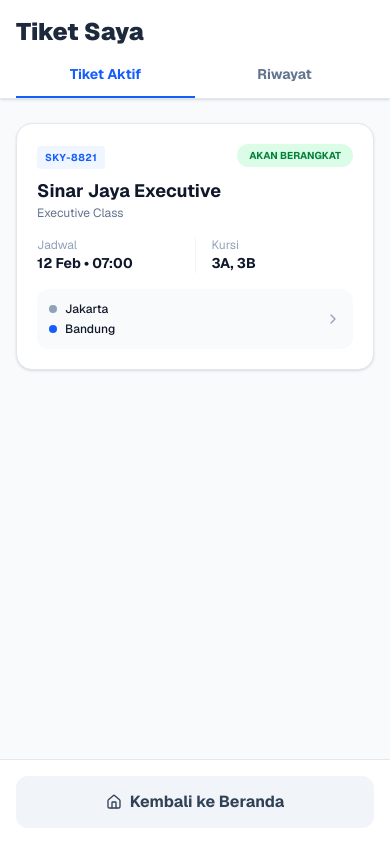
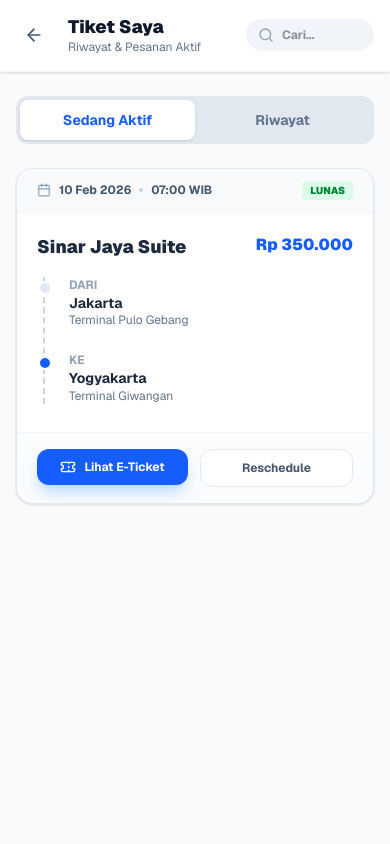
Before and after one commit to doaesque/skybus, a Next.js app: page /my-tickets in a window 390 px wide. Shown: the top 844 px of the page. Built offline with nearby package versions, Linux system fonts and the light colour scheme.

Commit message:
feat(my-tickets): improve header consistency and enable functional search bar

```diff
--- a/src/app/my-tickets/page.tsx
+++ b/src/app/my-tickets/page.tsx
@@ -1,221 +1,315 @@
 "use client";
 
-import React, { useState } from 'react';
+import React, { useState, useRef } from 'react';
+import {
+  ArrowLeft, Calendar, MapPin, Clock, MoreVertical,
+  Star, MessageSquare, Ticket, AlertCircle, Search,
+  Filter, CheckCircle, ChevronRight, X, Camera, Upload, Trash2
+} from 'lucide-react';
 import Link from 'next/link';
-import { BUS_DATA } from '@/constants/data';
-import { MapPin, Calendar, ChevronRight, Ticket, Home, Star, X, CheckCircle } from 'lucide-react';
+import Image from 'next/image';
 
-// --- MODAL RATING ---
-const RatingModal = ({ isOpen, onClose, onSubmit }: { isOpen: boolean; onClose: () => void; onSubmit: (rating: number, review: string) => void }) => {
+export default function MyTicketsPage() {
+  const [activeTab, setActiveTab] = useState<'active' | 'history'>('active');
+  const [showReviewModal, setShowReviewModal] = useState(false);
+  const [selectedTicket, setSelectedTicket] = useState<number | null>(null);
   const [rating, setRating] = useState(0);
-  const [review, setReview] = useState("");
-  const [hover, setHover] = useState(0);
+  const [reviewText, setReviewText] = useState("");
+  const [reviewImages, setReviewImages] = useState<string[]>([]);
+  const fileInputRef = useRef<HTMLInputElement>(null);
 
-  if (!isOpen) return null;
+  // Mock Data Tiket
+  const tickets = [
+    {
+      id: 1,
+      status: 'active',
+      bookingCode: 'SKY-8829301',
+      busName: 'Sinar Jaya Suite',
+      date: '10 Feb 2026',
+      time: '07:00',
+      origin: 'Jakarta',
+      originDetail: 'Terminal Pulo Gebang',
+      destination: 'Yogyakarta',
+      destinationDetail: 'Terminal Giwangan',
+      price: 'Rp 350.000',
+      seat: '1A',
+      isPaid: true
+    },
+    {
+      id: 2,
+      status: 'history',
+      bookingCode: 'SKY-7721002',
+      busName: 'Rosalia Indah VIP',
+      date: '15 Jan 2026',
+      time: '08:30',
+      origin: 'Bandung',
+      originDetail: 'Pool Pasteur',
+      destination: 'Semarang',
+      destinationDetail: 'Terminal Terboyo',
+      price: 'Rp 180.000',
+      seat: '12B',
+      isPaid: true,
+      hasReviewed: false
+    },
+    {
+      id: 3,
+      status: 'history',
+      bookingCode: 'SKY-5510293',
+      busName: 'X-Trans Shuttle',
+      date: '02 Jan 2026',
+      time: '14:00',
+      origin: 'Jakarta',
+      originDetail: 'Hotel Kartika Chandra',
+      destination: 'Bandung',
+      destinationDetail: 'De Batara',
+      price: 'Rp 110.000',
+      seat: '5',
+      isPaid: true,
+      hasReviewed: true
+    }
+  ];
+
+  const filteredTickets = tickets.filter(t => t.status === activeTab);
+
+  const handleOpenReview = (id: number) => {
+    setSelectedTicket(id);
+    setRating(0);
+    setReviewText("");
+    setReviewImages([]);
+    setShowReviewModal(true);
+  };
+
+  const handleImageUpload = (e: React.ChangeEvent<HTMLInputElement>) => {
+    if (e.target.files && e.target.files[0]) {
+      const file = e.target.files[0];
+      const imageUrl = URL.createObjectURL(file);
+      setReviewImages([...reviewImages, imageUrl]);
+    }
+  };
+
+  const removeImage = (index: number) => {
+    setReviewImages(reviewImages.filter((_, i) => i !== index));
+  };
+
+  const submitReview = () => {
+    // Simulasi submit review
+    alert("Ulasan berhasil dikirim! Terima kasih.");
+    setShowReviewModal(false);
+  };
 
   return (
-    <div className="fixed inset-0 z-50 flex items-center justify-center p-4 bg-slate-900/60 backdrop-blur-sm animate-in fade-in">
-      <div className="bg-white dark:bg-slate-900 w-full max-w-sm rounded-3xl p-6 shadow-2xl border border-slate-200 dark:border-slate-800 relative">
-        <button onClick={onClose} className="absolute top-4 right-4 p-1 hover:bg-slate-100 dark:hover:bg-slate-800 rounded-full transition">
-          <X className="w-5 h-5 text-slate-400" />
+    <div className="min-h-screen bg-slate-50 dark:bg-slate-950 font-sans text-slate-800 dark:text-slate-100 transition-colors pb-20">
+
+      {showReviewModal && (
+        <div className="fixed inset-0 z-50 flex items-end md:items-center justify-center bg-slate-900/60 backdrop-blur-sm animate-in fade-in">
+          <div className="bg-white dark:bg-slate-900 w-full max-w-md md:rounded-3xl rounded-t-3xl p-6 shadow-2xl border border-slate-100 dark:border-slate-800 animate-in slide-in-from-bottom-10 md:slide-in-from-bottom-0">
+            <div className="flex justify-between items-center mb-6 border-b border-slate-100 dark:border-slate-800 pb-4">
+              <h3 className="font-black text-lg">Tulis Ulasan</h3>
+              <button onClick={() => setShowReviewModal(false)} className="p-2 hover:bg-slate-100 dark:hover:bg-slate-800 rounded-full transition">
+                <X className="w-5 h-5" />
               </button>
+            </div>
 
-        <h3 className="text-xl font-black mb-1 text-center">Beri Penilaian</h3>
-        <p className="text-slate-500 text-xs text-center mb-6">Bagaimana pengalaman perjalananmu?</p>
-
-        {/* Star Input */}
-        <div className="flex justify-center gap-2 mb-6">
+            <div className="flex flex-col items-center mb-6">
+              <p className="text-sm text-slate-500 mb-3 font-medium">Bagaimana pengalaman perjalananmu?</p>
+              <div className="flex gap-2">
                 {[1, 2, 3, 4, 5].map((star) => (
                   <button
                     key={star}
                     onClick={() => setRating(star)}
-              onMouseEnter={() => setHover(star)}
-              onMouseLeave={() => setHover(rating)}
-              className="transition transform hover:scale-110 focus:outline-none"
+                    className="p-1 transition transform hover:scale-110 focus:outline-none"
                   >
-              <Star
-                className={`w-8 h-8 ${star <= (hover || rating) ? 'fill-amber-400 text-amber-400' : 'text-slate-300 dark:text-slate-700'}`}
-              />
+                    <Star className={`w-8 h-8 ${star <= rating ? 'fill-amber-400 text-amber-400' : 'text-slate-200 dark:text-slate-700'}`} />
                   </button>
                 ))}
               </div>
+            </div>
 
-        {/* Review Text */}
+            <div className="space-y-4 mb-6">
+              <div>
+                <label className="block text-xs font-bold text-slate-500 uppercase mb-2">Ceritakan Pengalamanmu</label>
                 <textarea
-          value={review}
-          onChange={(e) => setReview(e.target.value)}
-          placeholder="Tulis ulasan Anda di sini (opsional)..."
-          className="w-full p-3 rounded-xl bg-slate-50 dark:bg-slate-800 border border-slate-200 dark:border-slate-700 text-sm focus:ring-2 focus:ring-blue-600 outline-none mb-4 resize-none h-24"
-        />
+                  className="w-full bg-slate-50 dark:bg-slate-800 border border-slate-200 dark:border-slate-700 rounded-xl p-4 text-sm focus:ring-2 focus:ring-blue-600 outline-none resize-none h-32"
+                  placeholder="Busnya nyaman, AC dingin, supir ramah..."
+                  value={reviewText}
+                  onChange={(e) => setReviewText(e.target.value)}
+                ></textarea>
+              </div>
+
+              <div>
+                <label className="block text-xs font-bold text-slate-500 uppercase mb-2">Foto (Opsional)</label>
+                <div className="flex gap-3 overflow-x-auto pb-2">
+                  <button
+                    onClick={() => fileInputRef.current?.click()}
+                    className="w-20 h-20 shrink-0 border-2 border-dashed border-slate-300 dark:border-slate-700 rounded-xl flex flex-col items-center justify-center text-slate-400 hover:border-blue-500 hover:text-blue-500 transition"
+                  >
+                    <Camera className="w-6 h-6 mb-1" />
+                    <span className="text-[10px] font-bold">Upload</span>
+                  </button>
+                  <input type="file" ref={fileInputRef} className="hidden" accept="image/*" onChange={handleImageUpload} />
+
+                  {reviewImages.map((img, idx) => (
+                    <div key={idx} className="w-20 h-20 shrink-0 relative rounded-xl overflow-hidden border border-slate-200 dark:border-slate-700 group">
+                      <Image src={img} alt="Preview" fill className="object-cover" />
+                      <button
+                        onClick={() => removeImage(idx)}
+                        className="absolute top-1 right-1 bg-red-500 text-white p-1 rounded-full opacity-0 group-hover:opacity-100 transition"
+                      >
+                        <Trash2 className="w-3 h-3" />
+                      </button>
+                    </div>
+                  ))}
+                </div>
+              </div>
+            </div>
 
             <button
-          onClick={() => onSubmit(rating, review)}
+              onClick={submitReview}
               disabled={rating === 0}
-          className="w-full bg-blue-600 hover:bg-blue-700 disabled:bg-slate-300 disabled:cursor-not-allowed text-white py-3 rounded-xl font-bold transition shadow-lg"
+              className="w-full bg-blue-600 text-white py-4 rounded-xl font-bold disabled:bg-slate-300 dark:disabled:bg-slate-800 disabled:cursor-not-allowed transition shadow-lg shadow-blue-200 dark:shadow-none"
             >
-          Kirim Penilaian
+              Kirim Ulasan
             </button>
           </div>
         </div>
-  );
-};
+      )}
 
-export default function MyTicketsPage() {
-  const [activeTab, setActiveTab] = useState<'active' | 'history'>('active');
+      {/* Header Consistent with /ticket */}
+      <div className="bg-white dark:bg-slate-900 shadow-sm sticky top-0 z-40 border-b border-slate-100 dark:border-slate-800">
+        <div className="max-w-2xl mx-auto px-4 py-4 flex items-center justify-between">
+            <div className="flex items-center gap-4">
+                <Link href="/" className="p-2 hover:bg-slate-100 dark:hover:bg-slate-800 rounded-full transition">
+                    <ArrowLeft className="w-5 h-5 text-slate-600 dark:text-slate-400" />
+                </Link>
+                <div>
+                    <h1 className="text-lg font-black text-slate-900 dark:text-white leading-tight">Tiket Saya</h1>
+                    <p className="text-xs text-slate-500 dark:text-slate-400">Riwayat & Pesanan Aktif</p>
+                </div>
+            </div>
 
-  // State untuk Modal Rating
-  const [showRatingModal, setShowRatingModal] = useState(false);
-  const [selectedTicketId, setSelectedTicketId] = useState<string | null>(null);
+            {/* Functional Search Bar */}
+            <div className="relative">
+                <input
+                    type="text"
+                    placeholder="Cari..."
+                    className="pl-9 pr-4 py-2 bg-slate-100 dark:bg-slate-800 rounded-full text-xs font-bold w-32 focus:w-48 transition-all duration-300 outline-none focus:ring-2 focus:ring-blue-600/20"
+                />
+                <Search className="w-4 h-4 text-slate-400 absolute left-3 top-1/2 -translate-y-1/2" />
+            </div>
+        </div>
+      </div>
 
-  // Dummy Data Riwayat (Sekarang pakai State agar bisa di-update visualnya)
-  const [myTickets, setMyTickets] = useState([
-    { id: 'SKY-8821', busId: '1', date: '2026-02-12', status: 'active', seats: '3A, 3B', isRated: false },
-    { id: 'SKY-1029', busId: '4', date: '2026-01-20', status: 'completed', seats: '1A', isRated: false }, // Belum dinilai
-    { id: 'SKY-0092', busId: '3', date: '2025-12-15', status: 'completed', seats: '12C', isRated: true },  // Sudah dinilai
-  ]);
+      <div className="max-w-2xl mx-auto px-4 py-6">
 
-  const filteredTickets = myTickets.filter(t => activeTab === 'active' ? t.status === 'active' : t.status === 'completed');
-
-  // Handle Buka Modal
-  const openRating = (ticketId: string) => {
-    setSelectedTicketId(ticketId);
-    setShowRatingModal(true);
-  };
-
-  // Handle Submit Rating
-  const handleSubmitRating = (rating: number, review: string) => {
-    // Update state lokal untuk menandai tiket sudah dinilai
-    setMyTickets(prev => prev.map(ticket =>
-      ticket.id === selectedTicketId ? { ...ticket, isRated: true } : ticket
-    ));
-
-    setShowRatingModal(false);
-    // Di sini bisa tambahkan logika API call ke backend
-    // alert(`Terima kasih! Rating: ${rating}, Review: ${review}`);
-  };
-
-  return (
-    <div className="min-h-screen bg-slate-50 dark:bg-slate-950 font-sans pb-24">
-
-      {/* Modal Component */}
-      <RatingModal
-        isOpen={showRatingModal}
-        onClose={() => setShowRatingModal(false)}
-        onSubmit={handleSubmitRating}
-      />
-
-      <div className="bg-white dark:bg-slate-900 shadow-sm border-b border-slate-200 dark:border-slate-800 sticky top-0 z-10">
-          <div className="max-w-3xl mx-auto px-4 py-4">
-              <h1 className="text-2xl font-black text-slate-800 dark:text-white">Tiket Saya</h1>
-          </div>
-          {/* Tabs */}
-          <div className="flex max-w-3xl mx-auto px-4">
+        <div className="flex bg-slate-200 dark:bg-slate-800 p-1 rounded-xl mb-6">
           <button
             onClick={() => setActiveTab('active')}
-                className={`flex-1 pb-3 text-sm font-bold border-b-2 transition ${activeTab === 'active' ? 'border-blue-600 text-blue-600' : 'border-transparent text-slate-500'}`}
+            className={`flex-1 py-2.5 text-sm font-bold rounded-lg transition ${activeTab === 'active' ? 'bg-white dark:bg-slate-900 text-blue-600 shadow-sm' : 'text-slate-500 dark:text-slate-400 hover:text-slate-700'}`}
           >
-                  Tiket Aktif
+            Sedang Aktif
           </button>
           <button
             onClick={() => setActiveTab('history')}
-                className={`flex-1 pb-3 text-sm font-bold border-b-2 transition ${activeTab === 'history' ? 'border-blue-600 text-blue-600' : 'border-transparent text-slate-500'}`}
+            className={`flex-1 py-2.5 text-sm font-bold rounded-lg transition ${activeTab === 'history' ? 'bg-white dark:bg-slate-900 text-blue-600 shadow-sm' : 'text-slate-500 dark:text-slate-400 hover:text-slate-700'}`}
           >
             Riwayat
           </button>
         </div>
+
+        {filteredTickets.length > 0 ? (
+          <div className="space-y-4">
+            {filteredTickets.map((ticket) => (
+              <div key={ticket.id} className="bg-white dark:bg-slate-900 rounded-2xl border border-slate-200 dark:border-slate-800 overflow-hidden shadow-sm hover:shadow-md transition group">
+
+                <div className="bg-slate-50 dark:bg-slate-800/50 px-5 py-3 border-b border-slate-100 dark:border-slate-800 flex justify-between items-center">
+                   <div className="flex items-center gap-2">
+                      <Calendar className="w-3.5 h-3.5 text-slate-400" />
+                      <span className="text-xs font-bold text-slate-600 dark:text-slate-300">{ticket.date}</span>
+                      <span className="w-1 h-1 bg-slate-300 rounded-full"></span>
+                      <span className="text-xs font-bold text-slate-600 dark:text-slate-300">{ticket.time} WIB</span>
+                   </div>
+                   <span className={`text-[10px] font-black uppercase px-2 py-0.5 rounded ${ticket.isPaid ? 'bg-green-100 text-green-700' : 'bg-orange-100 text-orange-700'}`}>
+                      {ticket.isPaid ? 'Lunas' : 'Menunggu Bayar'}
+                   </span>
                 </div>
 
-      <div className="max-w-3xl mx-auto px-4 py-6 space-y-4">
-          {filteredTickets.length === 0 ? (
-              <div className="text-center py-20">
-                  <div className="w-16 h-16 bg-slate-100 dark:bg-slate-800 rounded-full flex items-center justify-center mx-auto mb-4 text-slate-400">
-                      <Ticket className="w-8 h-8"/>
+                <div className="p-5">
+                    <div className="flex justify-between items-start mb-4">
+                        <h3 className="font-black text-lg text-slate-800 dark:text-white">{ticket.busName}</h3>
+                        <p className="font-black text-blue-600">{ticket.price}</p>
                     </div>
-                  <h3 className="font-bold text-lg">Belum ada tiket</h3>
-                  <p className="text-slate-500 text-sm mb-6">Yuk rencanakan perjalananmu sekarang!</p>
-                  <Link href="/ticket">
-                      <button className="bg-blue-600 hover:bg-blue-700 text-white px-6 py-2.5 rounded-xl font-bold text-sm shadow-lg transition">Cari Tiket Bus</button>
-                  </Link>
+
+                    <div className="relative border-l-2 border-dashed border-slate-300 dark:border-slate-700 ml-1.5 space-y-6 my-2 pl-6">
+                        <div className="relative">
+                            <div className="absolute -left-[31px] top-1 w-3.5 h-3.5 rounded-full bg-slate-200 dark:bg-slate-600 border-2 border-white dark:border-slate-900"></div>
+                            <div>
+                                <p className="text-xs font-bold text-slate-400 uppercase mb-0.5">Dari</p>
+                                <p className="font-bold text-sm text-slate-800 dark:text-white leading-tight">{ticket.origin}</p>
+                                <p className="text-xs text-slate-500 dark:text-slate-400 truncate">{ticket.originDetail}</p>
                             </div>
-          ) : (
-              filteredTickets.map((ticket) => {
-                  const bus = BUS_DATA.find(b => b.id === ticket.busId) || BUS_DATA[0];
-                  return (
-                      <div key={ticket.id} className="relative group">
-                        <Link href={`/eticket?busId=${ticket.busId}&date=${ticket.date}&seats=${ticket.seats}&source=history`} className="block">
-                            <div className="bg-white dark:bg-slate-900 rounded-2xl border border-slate-200 dark:border-slate-800 p-5 hover:border-blue-300 transition shadow-sm">
-                                <div className="flex justify-between items-start mb-4">
+                        </div>
+                        <div className="relative">
+                            <div className="absolute -left-[31px] top-1 w-3.5 h-3.5 rounded-full bg-blue-600 border-2 border-white dark:border-slate-900"></div>
                             <div>
-                                        <span className="text-[10px] font-bold bg-blue-50 text-blue-600 px-2 py-1 rounded mb-2 inline-block uppercase tracking-wider">{ticket.id}</span>
-                                        <h3 className="font-bold text-lg">{bus.name}</h3>
-                                        <p className="text-xs text-slate-500">{bus.type}</p>
+                                <p className="text-xs font-bold text-slate-400 uppercase mb-0.5">Ke</p>
+                                <p className="font-bold text-sm text-slate-800 dark:text-white leading-tight">{ticket.destination}</p>
+                                <p className="text-xs text-slate-500 dark:text-slate-400 truncate">{ticket.destinationDetail}</p>
                             </div>
-                                    <div className={`px-3 py-1 rounded-full text-[10px] font-bold uppercase ${ticket.status === 'active' ? 'bg-green-100 text-green-700' : 'bg-slate-100 text-slate-500'}`}>
-                                        {ticket.status === 'active' ? 'Akan Berangkat' : 'Selesai'}
+                        </div>
                     </div>
                 </div>
 
-                                <div className="flex items-center gap-4 text-sm mb-4">
-                                    <div className="flex-1">
-                                        <p className="text-xs text-slate-400">Jadwal</p>
-                                        <p className="font-bold">{new Date(ticket.date).toLocaleDateString('id-ID', {day: 'numeric', month: 'short'})} • {bus.departureTime}</p>
+                <div className="px-5 py-4 border-t border-slate-100 dark:border-slate-800 flex justify-end gap-3 bg-slate-50/50 dark:bg-slate-900/50">
+                    {ticket.status === 'active' ? (
+                        <>
+                           <Link href={`/eticket?id=${ticket.bookingCode}`} className="flex-1">
+                              <button className="w-full flex items-center justify-center gap-2 bg-blue-600 text-white py-2.5 rounded-xl font-bold text-xs hover:bg-blue-700 transition shadow-lg shadow-blue-200 dark:shadow-none">
+                                  <Ticket className="w-4 h-4" /> Lihat E-Ticket
+                              </button>
+                           </Link>
+                           <button className="flex-1 bg-white dark:bg-slate-800 border border-slate-200 dark:border-slate-700 text-slate-600 dark:text-slate-300 py-2.5 rounded-xl font-bold text-xs hover:bg-slate-50 dark:hover:bg-slate-700 transition">
+                               Reschedule
+                           </button>
+                        </>
+                    ) : (
+                        <>
+                            {!ticket.hasReviewed ? (
+                                <button
+                                  onClick={() => handleOpenReview(ticket.id)}
+                                  className="flex-1 flex items-center justify-center gap-2 bg-white dark:bg-slate-800 border border-blue-200 dark:border-blue-900 text-blue-600 dark:text-blue-400 py-2.5 rounded-xl font-bold text-xs hover:bg-blue-50 dark:hover:bg-blue-900/20 transition"
+                                >
+                                    <Star className="w-4 h-4" /> Beri Nilai
+                                </button>
+                            ) : (
+                                <div className="flex-1 flex items-center justify-center gap-2 bg-green-50 text-green-600 py-2.5 rounded-xl font-bold text-xs border border-green-100 cursor-default">
+                                    <CheckCircle className="w-4 h-4" /> Ulasan Terkirim
                                 </div>
-                                    <div className="flex-1 border-l pl-4 border-slate-100 dark:border-slate-800">
-                                        <p className="text-xs text-slate-400">Kursi</p>
-                                        <p className="font-bold">{ticket.seats}</p>
-                                    </div>
+                            )}
+                            <button className="flex-1 bg-blue-600 text-white py-2.5 rounded-xl font-bold text-xs hover:bg-blue-700 transition shadow-lg shadow-blue-200 dark:shadow-none">
+                                Pesan Lagi
+                            </button>
+                        </>
+                    )}
                 </div>
 
-                                <div className="flex items-center gap-3 bg-slate-50 dark:bg-slate-800 p-3 rounded-xl">
-                                    <div className="flex-1">
-                                        <div className="flex items-center gap-2 mb-1">
-                                            <div className="w-2 h-2 rounded-full bg-slate-400"></div>
-                                            <span className="text-xs font-medium truncate">{bus.from}</span>
               </div>
-                                        <div className="flex items-center gap-2">
-                                            <div className="w-2 h-2 rounded-full bg-blue-600"></div>
-                                            <span className="text-xs font-medium truncate">{bus.to}</span>
+            ))}
           </div>
+        ) : (
+          <div className="text-center py-20">
+             <div className="w-20 h-20 bg-slate-100 dark:bg-slate-800 rounded-full flex items-center justify-center mx-auto mb-4">
+                <Ticket className="w-10 h-10 text-slate-300" />
              </div>
-                                    <ChevronRight className="w-4 h-4 text-slate-400 group-hover:text-blue-600 group-hover:translate-x-1 transition" />
-                                </div>
-                            </div>
+             <h3 className="font-bold text-slate-800 dark:text-white mb-2">Belum ada tiket</h3>
+             <p className="text-sm text-slate-500 max-w-xs mx-auto mb-6">Kamu belum memiliki tiket pada kategori ini. Yuk mulai perjalananmu!</p>
+             <Link href="/ticket">
+                <button className="bg-blue-600 text-white px-6 py-3 rounded-xl font-bold text-sm shadow-lg shadow-blue-200 dark:shadow-none hover:bg-blue-700 transition">
+                    Cari Tiket Sekarang
+                </button>
              </Link>
-
-                        {/* TOMBOL BERI NILAI (Hanya di tab history & belum dinilai) */}
-                        {activeTab === 'history' && (
-                            <div className="mt-3 flex justify-end">
-                                {!ticket.isRated ? (
-                                    <button
-                                        onClick={(e) => { e.preventDefault(); openRating(ticket.id); }}
-                                        className="text-xs font-bold text-amber-600 bg-amber-50 hover:bg-amber-100 px-4 py-2 rounded-lg transition flex items-center gap-1"
-                                    >
-                                        <Star className="w-3 h-3" /> Beri Nilai
-                                    </button>
-                                ) : (
-                                    <span className="text-xs font-bold text-green-600 bg-green-50 px-3 py-1.5 rounded-lg flex items-center gap-1 cursor-default">
-                                        <CheckCircle className="w-3 h-3" /> Sudah Dinilai
-                                    </span>
-                                )}
           </div>
         )}
       </div>
-                  );
-              })
-          )}
-      </div>
-
-      {/* TOMBOL KEMBALI KE BERANDA (Fixed Bottom) */}
-      <div className="fixed bottom-0 left-0 w-full bg-white dark:bg-slate-900 border-t border-slate-200 dark:border-slate-800 p-4 z-20">
-          <div className="max-w-3xl mx-auto">
-            <Link href="/">
-                <button className="w-full bg-slate-100 dark:bg-slate-800 text-slate-700 dark:text-slate-300 py-3.5 rounded-xl font-bold hover:bg-slate-200 dark:hover:bg-slate-700 transition flex items-center justify-center gap-2">
-                    <Home className="w-4 h-4" /> Kembali ke Beranda
-                </button>
-            </Link>
-          </div>
-      </div>
-
     </div>
   );
 }
```
Lines whose indentation alone changed are shown as unchanged.
